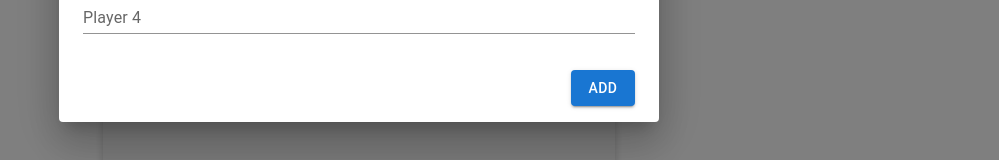
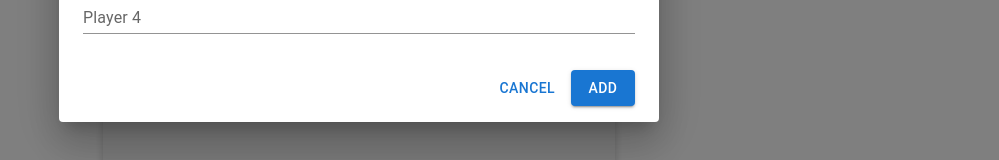
Before and after one commit to nhatan7lab/test-app, a React (Create React App) app: page / in a window 1280 px wide. Both pictures are taken after a click on the button "add". Shown: the part 478-638 px from the top of the page, without its empty margins (281-1280 px from the left). Built offline with nearby package versions, Linux system fonts and the light colour scheme.

Commit message:
Add button cancel

```diff
--- a/src/components/Modal/ModalAddPlayer.tsx
+++ b/src/components/Modal/ModalAddPlayer.tsx
@@ -88,6 +88,7 @@ const ModalAddPlayer = ({ isOpen, onClose, onSubmit }: Props) => {
         ))}
       </DialogContent>
       <DialogActions sx={styles.action}>
+        <Button onClick={onClose}>Cancel</Button>
         <Button variant='contained' onClick={() => onSubmit(getListPlayer())}>
           Add
         </Button>
--- a/src/components/Modal/ModalAddScore.tsx
+++ b/src/components/Modal/ModalAddScore.tsx
@@ -139,6 +139,7 @@ const ModalAddScore = ({
         ))}
       </DialogContent>
       <DialogActions sx={styles.action}>
+        <Button onClick={onClose}>Cancel</Button>
         <Button
           variant='contained'
           onClick={() => {
```
